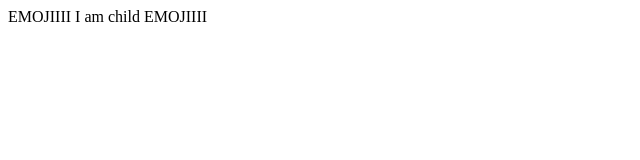
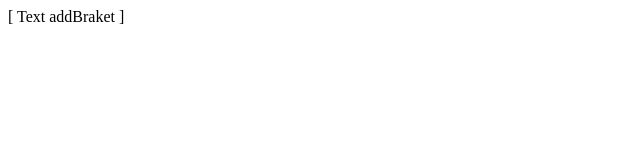
Before and after one commit to DipanSamadder/react-vite-project-basic, a React (Vite) app: page / in a window 1280 px wide. Shown: the top 160 px of the page, without its empty margins (0-640 px from the left). Built offline with nearby package versions, Linux system fonts and the light colour scheme.

Commit message:
Composition Done

```diff
--- a/src/App.tsx
+++ b/src/App.tsx
@@ -1,9 +1,20 @@
 
-import ChildEmoji from './components/inheritance/ChildEmoji';
+import Emoji from './components/composition/Emoji';
+import Braket from './components/composition/Braket';
+import Text from './components/composition/Text';
 
 function App() {
   return (
-    <div><ChildEmoji/></div>
+    <div>
+      <Emoji>
+        {({addEmoji}) =>
+          <Braket>
+            {({addBraket}) => <Text addBraket={addBraket}/>}
+          </Braket>
+        }
+
+      </Emoji>
+    </div>
   )
 }
 
--- /dev/null
+++ b/src/components/composition/Braket.jsx
@@ -0,0 +1,10 @@
+import React from 'react';
+
+
+export default class Braket extends React.Component{
+
+    addBraket = (text) => `[ ${text} ]`;
+    render() {
+        return this.props.children({addBraket: this.addBraket});
+    }
+}
--- /dev/null
+++ b/src/components/composition/Emoji.jsx
@@ -0,0 +1,10 @@
+import React from 'react';
+
+
+export default class Emoji extends React.Component{
+
+    addEmoji = (text, emoji) => `${emoji} ${text} ${emoji}`;
+    render() {
+        return this.props.children({addEmoji: this.addEmoji});
+    }
+}
--- /dev/null
+++ b/src/components/composition/Text.jsx
@@ -0,0 +1,10 @@
+export default function Text({addEmoji, addBraket}) {
+    let text = "I am a Text Composition.";
+    if(addEmoji){
+        text = addEmoji('Text addEmoji', 'Emoji');
+    }
+    if(addBraket){
+        text = addBraket('Text addBraket');
+    }
+    return <div>{text}</div>;
+}
```
